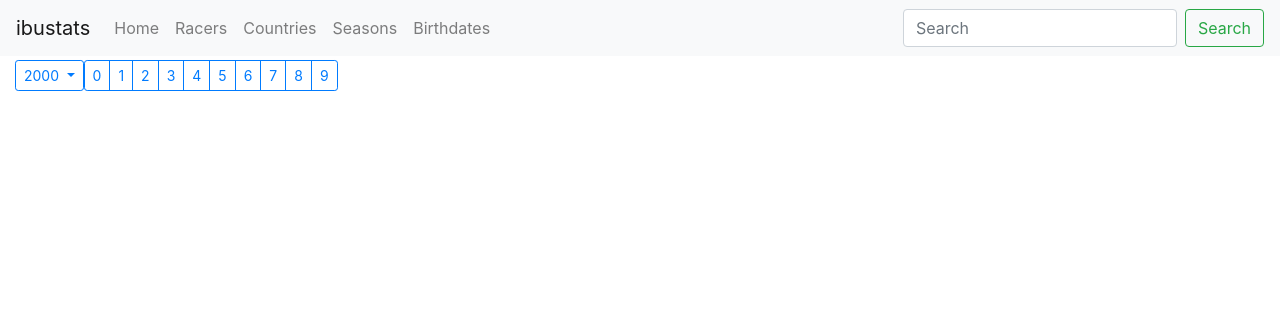
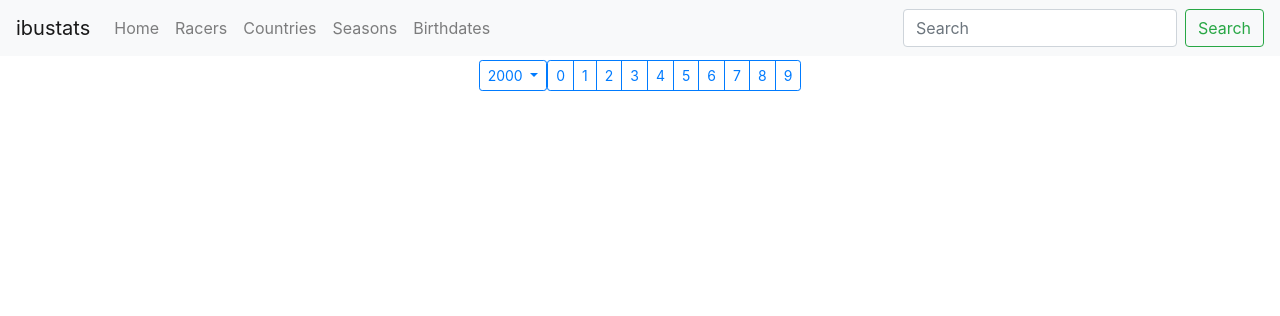
Before and after one commit to dreamerminsk/news, a Python web app: template templates/Birthdates.html in a window 1280 px wide. Shown: the top 316 px of the page. Run offline with Jinja, Linux system fonts and the light colour scheme; the template is opened without the code that fills it, so the values that code supplies are empty; some libraries are stand-ins or nearby versions.

Commit message:
Update Birthdates.html

```diff
--- a/templates/Birthdates.html
+++ b/templates/Birthdates.html
@@ -3,7 +3,7 @@
 {% block content %}
 <div id="div-letters" class="container-fluid">
     <div class="row">
-        <div class="col d-flex">
+        <div class="col d-flex justify-content-center">
             <div class="btn-toolbar my-1" role="toolbar" aria-label="Toolbar with button groups">
                 <div class="btn-group" role="group" aria-label="Third group">
                     <button id="decade" type="button" class="btn btn-sm btn-outline-primary dropdown-toggle" data-toggle="dropdown"
```
